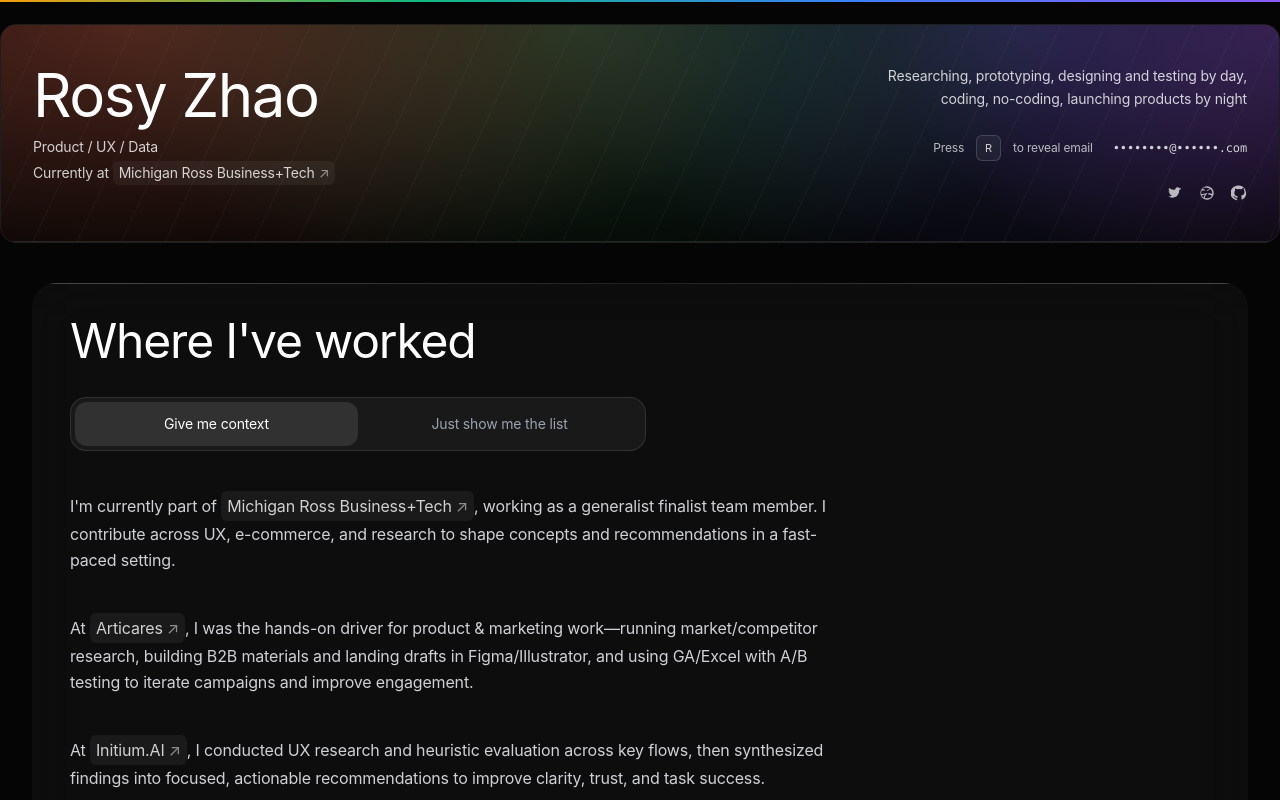
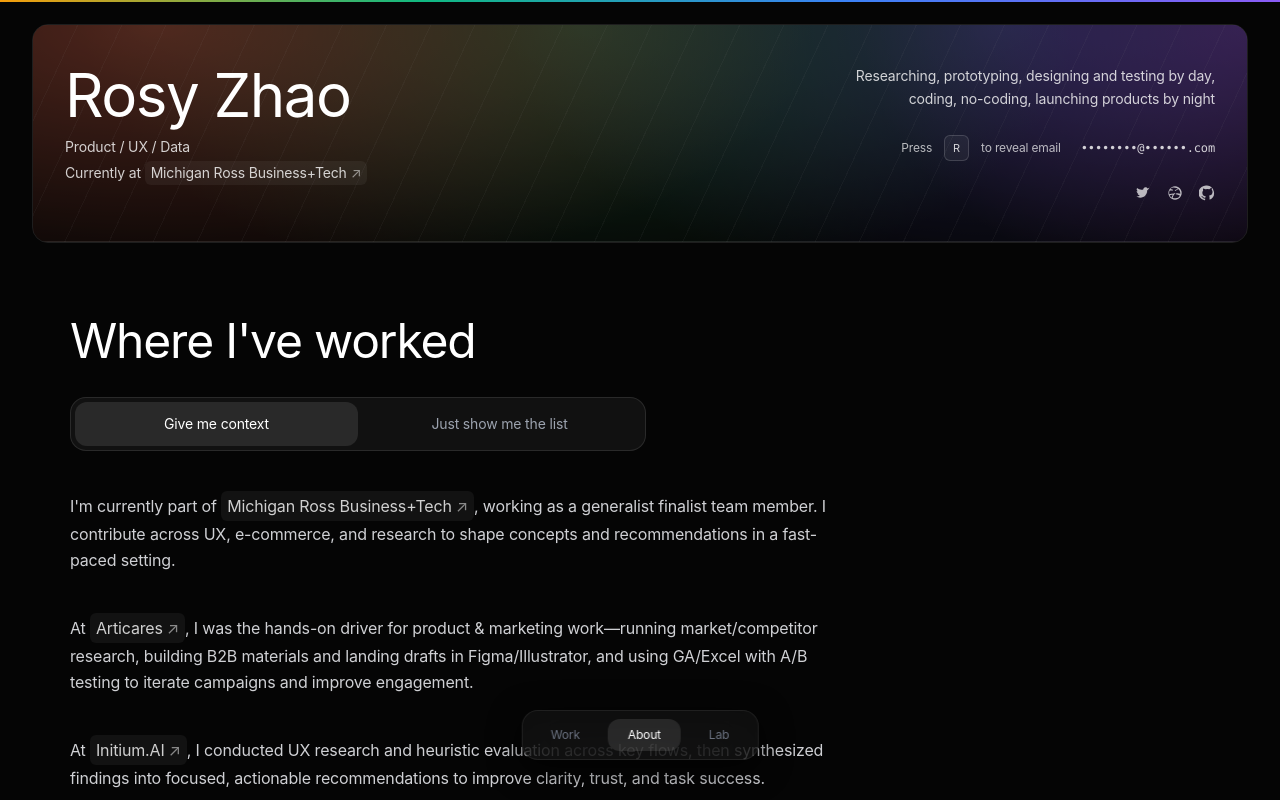
Before and after one commit to zhsirong/create-react-app-my-portfolio, a Next.js app: page /create-react-app-my-portfolio/about in a window 1280 px wide. Shown: the top 800 px of the page. Built offline with nearby package versions, Linux system fonts and the light colour scheme.

Commit message:
Refactor about page layout and components

```diff
--- a/pages/about.tsx
+++ b/pages/about.tsx
@@ -295,14 +295,19 @@
     <div className="w-full mb-32">
       <div className="top-gradient-bar" />
 
-      {/* ✅ Header：全屏铺满（不要 px 包裹） */}
-      <div className="w-full">
+      {/* ✅ 一个大容器：Header + Body 连在一起 */}
+      <div className="w-full px-4 md:px-8 mt-6">
+        <div className="site-shell">
+          {/* Header 区域（不再单独包 px） */}
+          <div className="shell-header">
             <Header />
           </div>
 
-      {/* ✅ Header 之外：红圈容器（两侧圆角 + 仅顶部线 + 无底部边框） */}
-      <div className="w-full mt-10 px-4 md:px-8">
-        <div className="glass-panel glass-panel-topline">
+          {/* ✅ 分割线（你要完全无缝就删掉这一行） */}
+          <div className="shell-sep" />
+
+          {/* Body 毛玻璃区域（红圈那块） */}
+          <div className="shell-body">
             <div className="glass-panel-inner">
               <section className="mb-24">
                 <h2 className="text-4xl md:text-5xl tracking-tight">Where I&apos;ve worked</h2>
@@ -336,5 +341,6 @@
           </div>
         </div>
       </div>
+    </div>
   );
 }
```
Lines whose indentation alone changed are shown as unchanged.
